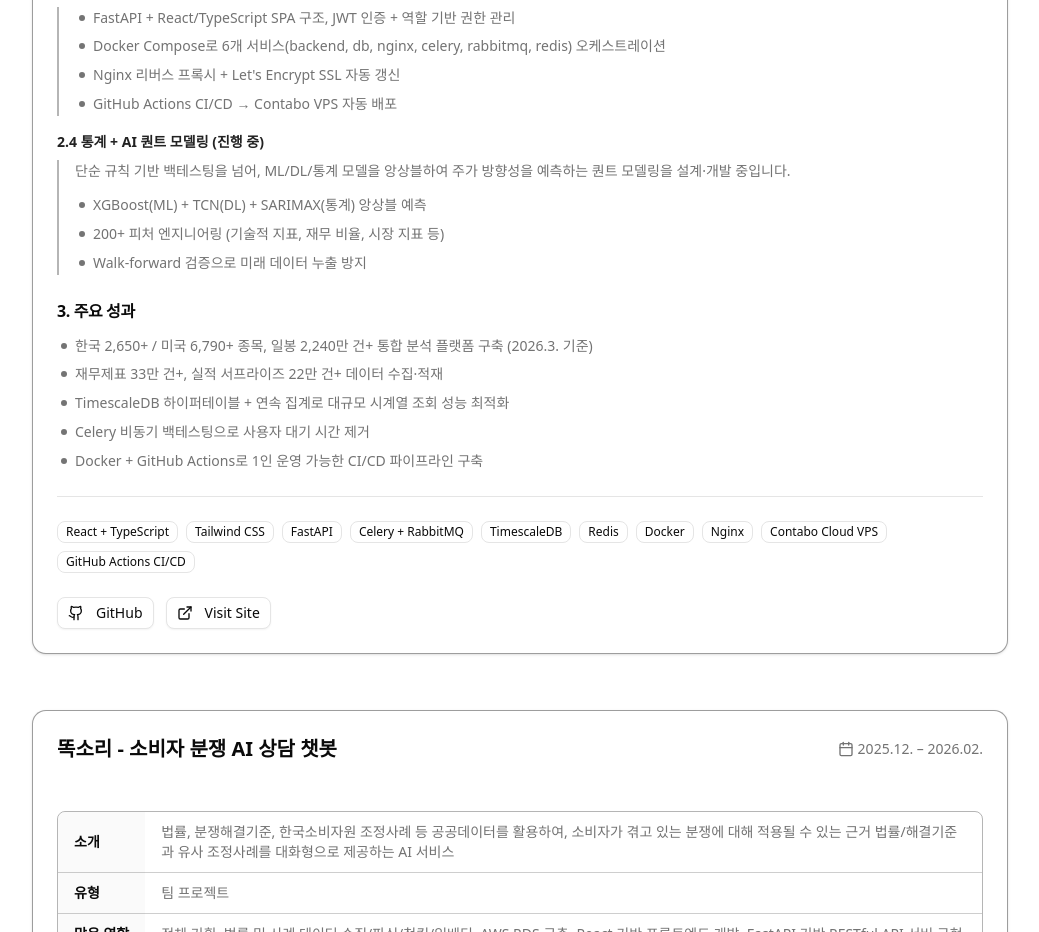
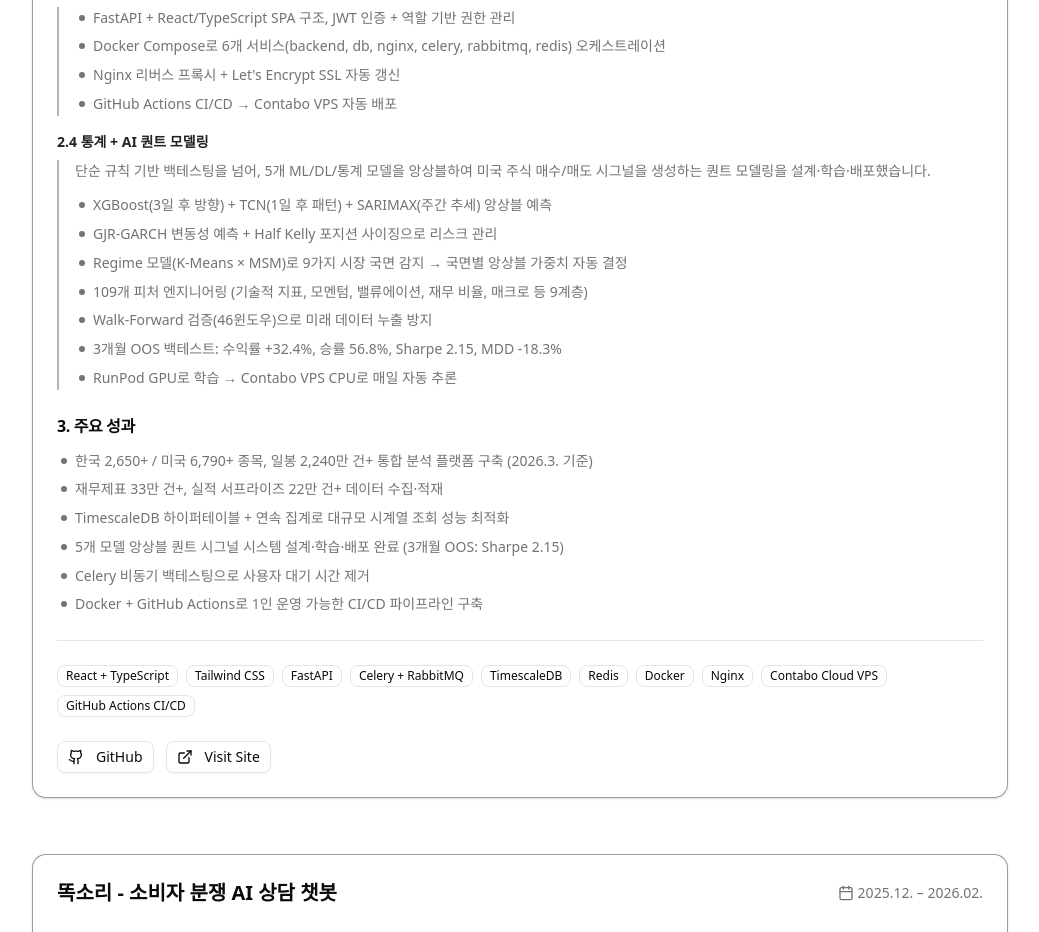
Before and after one commit to sangpiri/sangpiri.github.io, a Next.js app: page / in a window 1280 px wide. Shown: the part 3600-4532 px from the top of the page, without its empty margins (120-1159 px from the left). Built offline with nearby package versions, Linux system fonts and the light colour scheme.

Commit message:
Update portfolio content

```diff
--- a/src/data/portfolio.ts
+++ b/src/data/portfolio.ts
@@ -219,18 +219,22 @@ export const projects: Project[] = [
             ],
           },
           {
-            title: "통계 + AI 퀀트 모델링 (진행 중)",
+            title: "통계 + AI 퀀트 모델링",
             blocks: [
               {
                 type: "text",
-                body: "단순 규칙 기반 백테스팅을 넘어, ML/DL/통계 모델을 앙상블하여 주가 방향성을 예측하는 퀀트 모델링을 설계·개발 중입니다.",
+                body: "단순 규칙 기반 백테스팅을 넘어, 5개 ML/DL/통계 모델을 앙상블하여 미국 주식 매수/매도 시그널을 생성하는 퀀트 모델링을 설계·학습·배포했습니다.",
               },
               {
                 type: "list",
                 items: [
-                  "XGBoost(ML) + TCN(DL) + SARIMAX(통계) 앙상블 예측",
-                  "200+ 피처 엔지니어링 (기술적 지표, 재무 비율, 시장 지표 등)",
-                  "Walk-forward 검증으로 미래 데이터 누출 방지",
+                  "XGBoost(3일 후 방향) + TCN(1일 후 패턴) + SARIMAX(주간 추세) 앙상블 예측",
+                  "GJR-GARCH 변동성 예측 + Half Kelly 포지션 사이징으로 리스크 관리",
+                  "Regime 모델(K-Means × MSM)로 9가지 시장 국면 감지 → 국면별 앙상블 가중치 자동 결정",
+                  "109개 피처 엔지니어링 (기술적 지표, 모멘텀, 밸류에이션, 재무 비율, 매크로 등 9계층)",
+                  "Walk-Forward 검증(46윈도우)으로 미래 데이터 누출 방지",
+                  "3개월 OOS 백테스트: 수익률 +32.4%, 승률 56.8%, Sharpe 2.15, MDD -18.3%",
+                  "RunPod GPU로 학습 → Contabo VPS CPU로 매일 자동 추론",
                 ],
               },
             ],
@@ -246,6 +250,7 @@ export const projects: Project[] = [
               "한국 2,650+ / 미국 6,790+ 종목, 일봉 2,240만 건+ 통합 분석 플랫폼 구축 (2026.3. 기준)",
               "재무제표 33만 건+, 실적 서프라이즈 22만 건+ 데이터 수집·적재",
               "TimescaleDB 하이퍼테이블 + 연속 집계로 대규모 시계열 조회 성능 최적화",
+              "5개 모델 앙상블 퀀트 시그널 시스템 설계·학습·배포 완료 (3개월 OOS: Sharpe 2.15)",
               "Celery 비동기 백테스팅으로 사용자 대기 시간 제거",
               "Docker + GitHub Actions로 1인 운영 가능한 CI/CD 파이프라인 구축",
             ],
```
